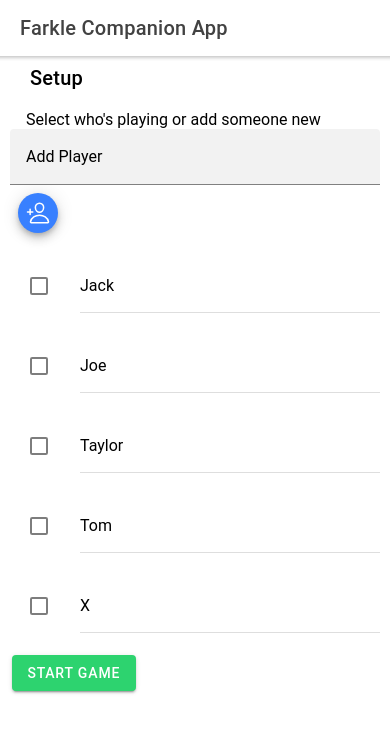
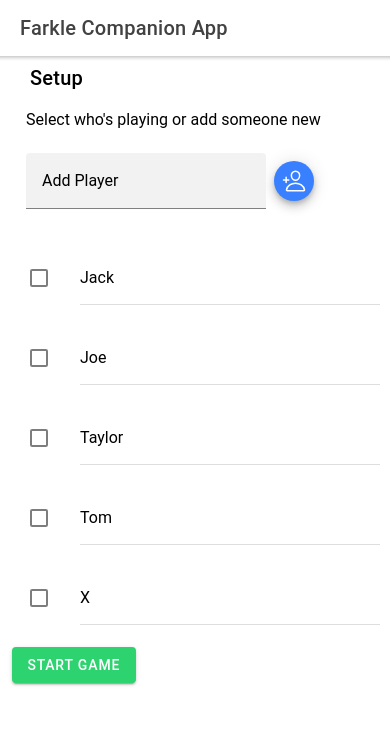
Before and after one commit to PaugelS20/tca-farkle, a React (Create React App) app: page /setup in a window 390 px wide. Shown: the top 732 px of the page. Built offline with nearby package versions, Linux system fonts and the light colour scheme.

Commit message:
Fixed new player name input
better formatting and look now is responsive and doesn't take up to whole screen!!!

```diff
--- a/src/pages/Setup.css
+++ b/src/pages/Setup.css
@@ -2,9 +2,17 @@
 	padding-bottom: 1em;
 }
 #setupText {
-    padding: 1em;
+	padding: 1em;
 }
 #fabContainer {
-    margin-left: 20em;
-    margin-top: -1em;
+	margin-left: 20em;
+	margin-top: -1em;
 }
+#newPlayerNameInput {
+	margin: 1em 0em 1em 1em;
+	max-width: 15em;
+}
+#IonListandNewPlayerbutton {
+    display: flex;
+    align-items: center;
+}
--- a/src/pages/Setup.tsx
+++ b/src/pages/Setup.tsx
@@ -106,10 +106,13 @@ export const Setup: React.FC<SetupProps> = ({
               <IonTitle id='setupTitle'>Setup</IonTitle>
               <IonText id='setupText'>Select who's playing or add someone new</IonText>
 
-
-              <IonItem fill="solid">
+              <IonList id='IonListandNewPlayerbutton'>
+                <IonItem
+                  id='newPlayerNameInput'
+                  fill="solid">
                   <IonLabel position="floating">Add Player</IonLabel>
-                <IonInput placeholder="Enter text"
+                  <IonInput
+                    placeholder="Enter text"
                     value={newPlayerName}
                     onIonChange={(e: any) => setNewPlayerName(e.target.value)}
                   >
@@ -119,6 +122,8 @@ export const Setup: React.FC<SetupProps> = ({
                 <IonFabButton size="small" onClick={validateAndAddNewPlayer}>
                   <IonIcon icon={personAddOutline}></IonIcon>
                 </IonFabButton>
+              </IonList>
+
 
             </IonCol>
           </IonRow>
```
Lines whose indentation alone changed are shown as unchanged.
